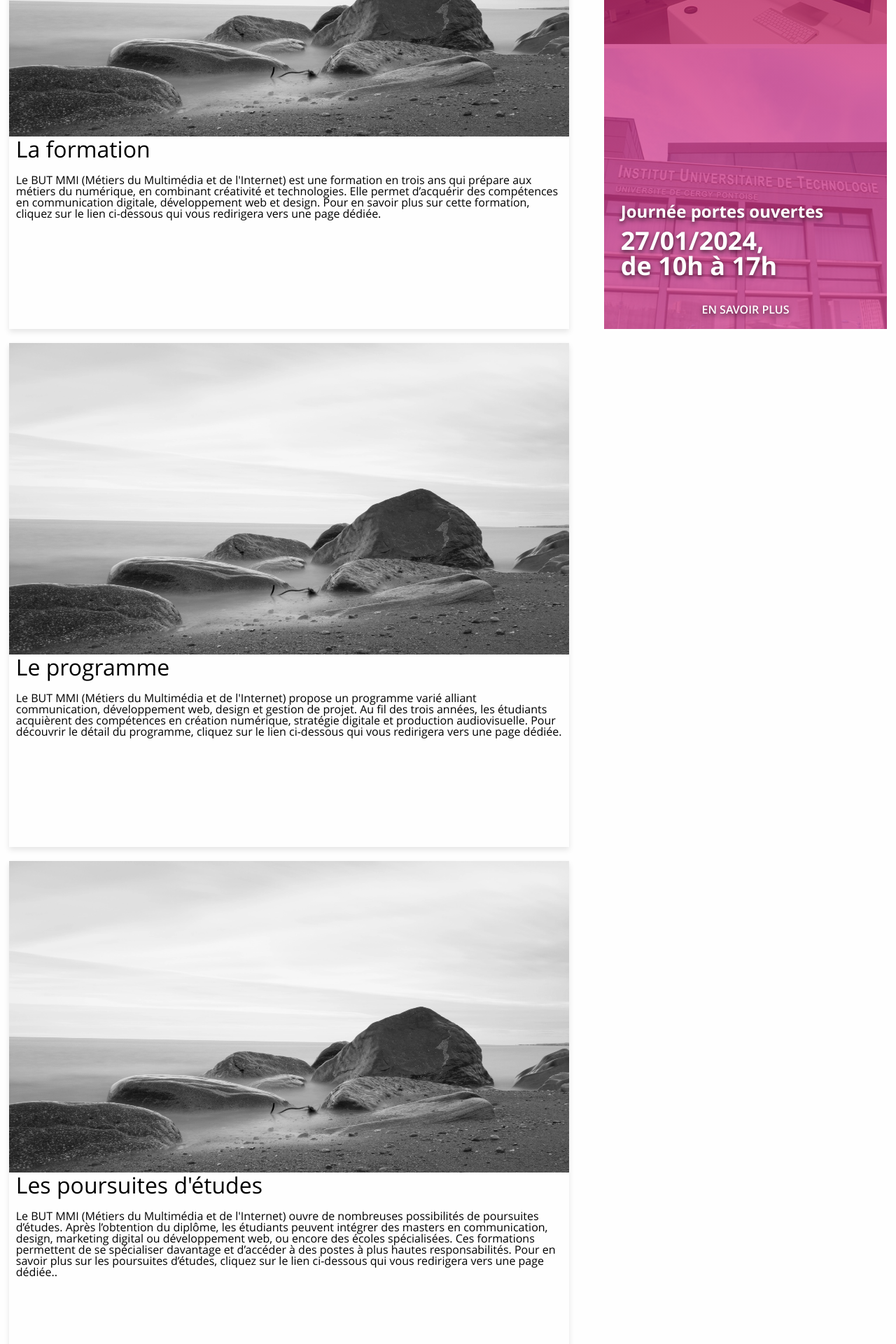
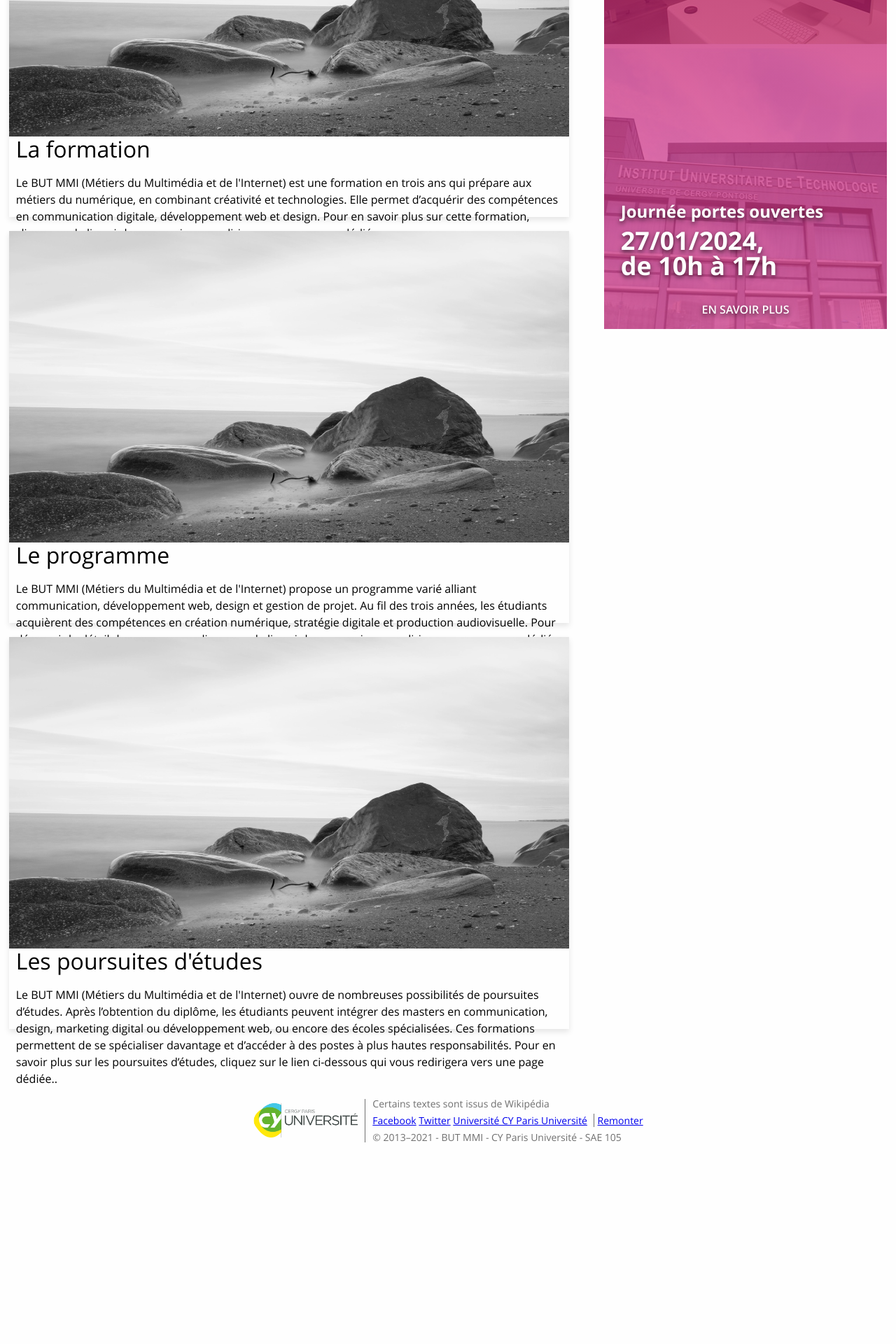
Before and after one commit to nssevy/SAE-105, a PHP site: page / in a window 1280 px wide. Shown: the part 929-2849 px from the top of the page at 70% size. After the commit the page ends 2561 px from the top, so only its background shows below. Run offline with PHP 8.4, Linux system fonts and the light colour scheme.

Commit message:
changement css

```diff
--- a/ressources/css-élève/style-accueil.css
+++ b/ressources/css-élève/style-accueil.css
@@ -12,7 +12,7 @@ html {
 
 .contenu {
     width: 50rem;
-    height: 45rem;
+    height: 35rem;
     margin:10px 50px 20px 0;
     transition:0.5s;
     box-shadow: 0 4px 8px rgba(0, 0, 0, 0.1);
@@ -29,4 +29,5 @@ html {
 
 .p2 {
 margin:20px 10px 100px;
+line-height: 1.5rem;
 }
```
